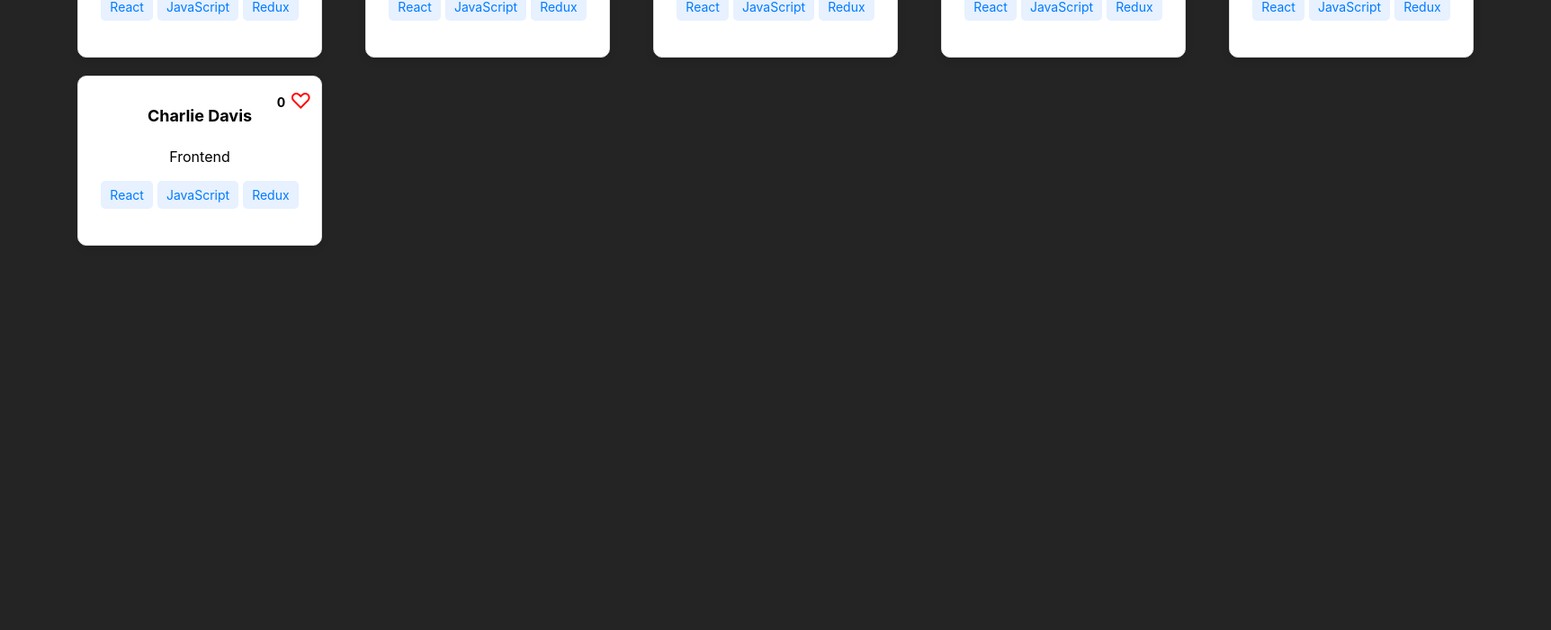
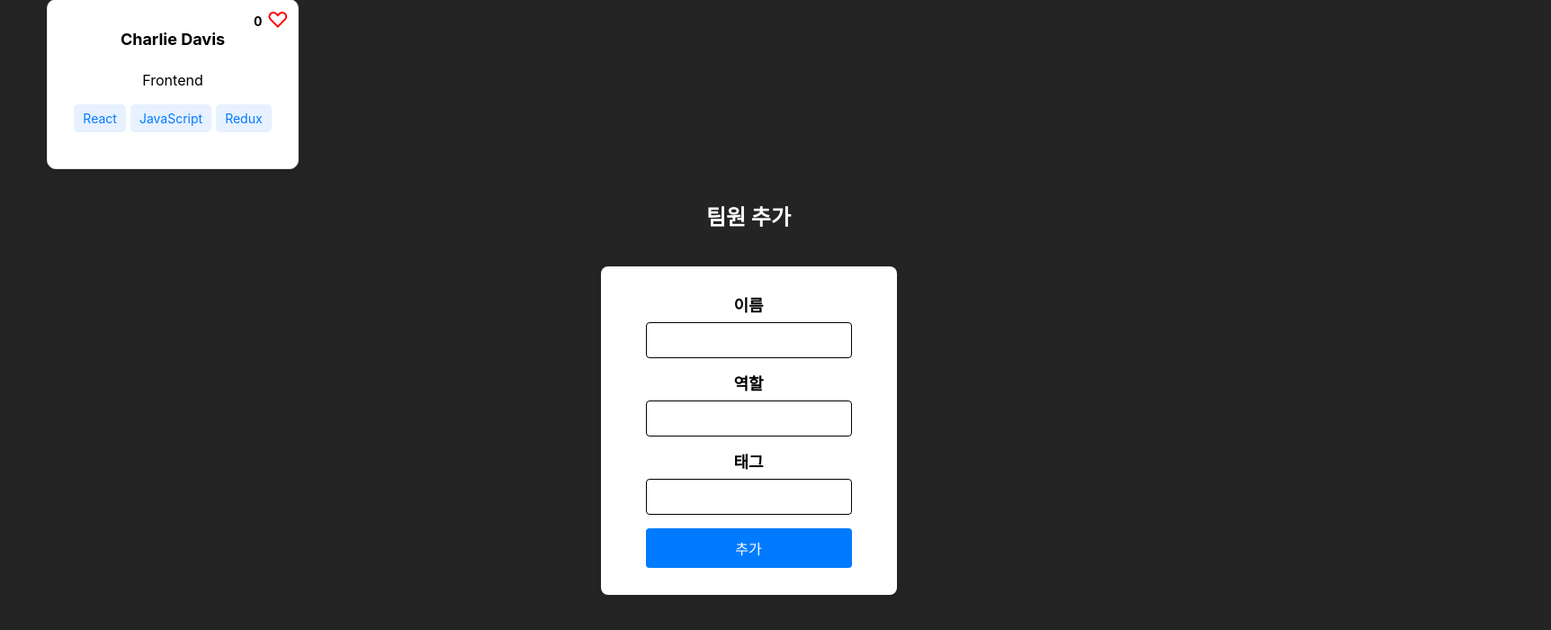
Before and after one commit to jijun0129/likelion-assignment, a React (Vite) app: page / in a window 1280 px wide. Shown: the part 370-1070 px from the top of the page at 90% size, 1724 px wide, since content can reach past the window. Before the commit the page ends 800 px from the top, so only its background shows below. Built offline with nearby package versions, Linux system fonts and the light colour scheme; a web font is replaced by a local one.

Commit message:
Feat: 팀원 상세보기 모달 기능, 팀원 추가 기능 구현

```diff
--- a/src/App.css
+++ b/src/App.css
@@ -18,7 +18,6 @@
 body {
   margin: 0;
   display: flex;
-  place-items: center;
   min-width: 320px;
   min-height: 100vh;
 }
--- a/src/components/AddForm.jsx
+++ b/src/components/AddForm.jsx
@@ -1,5 +1,93 @@
+import styled from "styled-components";
+import usePeopleStore from "../store/zustand.js";
+
+const Form = styled.form`
+  display: flex;
+  flex-direction: column;
+  max-width: 400px;
+  margin: 0 auto;
+  padding: 30px 50px;
+  background-color: #ffffff;
+  border-radius: 8px;
+  box-shadow: 0 2px 10px rgba(0, 0, 0, 0.1);
+  gap: 15px;
+  color: black;
+`;
+
+const InputDiv = styled.div`
+  display: flex;
+  flex-direction: column;
+`;
+const Label = styled.label`
+  font-size: 18px;
+  margin-bottom: 5px;
+  font-weight: bold;
+`;
+
+const Input = styled.input`
+  color: black;
+  padding: 10px;
+  border: 1px solid black;
+  background-color: #ffffff;
+  border-radius: 4px;
+  font-size: 16px;
+`;
+
+const Button = styled.button`
+  padding: 10px;
+  background-color: #007bff;
+  color: white;
+  border: none;
+  border-radius: 4px;
+  font-size: 16px;
+  cursor: pointer;
+  &:hover,
+  &:active,
+  &:focus {
+    background-color: #0056b3;
+  }
+`;
+
 const AddForm = () => {
-  return;
+  const people = usePeopleStore((state) => state.people);
+  const setPeople = usePeopleStore((state) => state.setPeople);
+  const handleSubmit = (e) => {
+    e.preventDefault();
+    const formData = new FormData(e.target);
+    const newPerson = {
+      id: Date.now(),
+      name: formData.get("name"),
+      position: formData.get("position"),
+      tag: formData
+        .get("tag")
+        .split(",")
+        .map((tag) => tag.trim()),
+      heart: false,
+      heartCount: 0,
+    };
+
+    setPeople([...people, newPerson]);
+
+    e.target.reset();
+  };
+
+  return (
+    <Form onSubmit={handleSubmit}>
+      <InputDiv>
+        <Label htmlFor="name">이름</Label>
+        <Input type="text" id="name" name="name" required />
+      </InputDiv>
+      <InputDiv>
+        <Label htmlFor="position">역할</Label>
+        <Input type="text" id="position" name="position" required />
+      </InputDiv>
+      <InputDiv>
+        <Label htmlFor="tag">태그</Label>
+        <Input type="text" id="tag" name="tag" required />
+      </InputDiv>
+      <Button type="submit">추가</Button>
+    </Form>
+  );
 };
 
 export default AddForm;
--- a/src/components/TeamCard.jsx
+++ b/src/components/TeamCard.jsx
@@ -22,7 +22,7 @@ const HeartDiv = styled.div`
   display: flex;
   align-items: center;
   justify-content: center;
-  top: 10px;
+  top: 5px;
   right: 10px;
 `;
 const Heart = styled.div`
@@ -69,13 +69,8 @@ const TagP = styled.p`
   margin: 5px 0;
 `;
 
-const TeamCard = ({ person }) => {
+const TeamCard = ({ person, onClick }) => {
   const toggleHeart = usePeopleStore((state) => state.toggleHeart);
-
-  const handleCardClick = () => {
-    console.log("Card clicked");
-    // ♡
-  };
 
   const handleHeartClick = (e, id) => {
     e.stopPropagation();
@@ -83,7 +78,7 @@ const TeamCard = ({ person }) => {
   };
 
   return (
-    <CardDiv onClick={handleCardClick}>
+    <CardDiv onClick={onClick}>
       <HeartDiv>
         <HeartCount>{person.heartCount}</HeartCount>
         <Heart onClick={(e) => handleHeartClick(e, person.id)}>{person.heart ? "♥" : "♡"}</Heart>
--- a/src/components/TeamModal.jsx
+++ b/src/components/TeamModal.jsx
@@ -1,5 +1,127 @@
-const TeamModal = () => {
-  return;
+import styled from "styled-components";
+import { useState, useEffect } from "react";
+
+import profile from "../assets/default_profile.png";
+
+const ModalBackdrop = styled.div`
+  position: fixed;
+  top: 0;
+  left: 0;
+  right: 0;
+  bottom: 0;
+  background: rgba(0, 0, 0, 0.5);
+  z-index: 1000;
+  opacity: ${(props) => (props.show ? 1 : 0)};
+  transition: opacity 0.3s;
+`;
+
+const ModalBox = styled.div`
+  position: fixed;
+  top: 50%;
+  left: 50%;
+  transform: translate(-50%, -50%);
+  width: 400px;
+  background: #ffffff;
+  border-radius: 16px;
+  padding: 20px;
+  z-index: 1001;
+  color: black;
+`;
+
+const ModalDiv = styled.div`
+  display: flex;
+  flex-direction: column;
+  position: relative;
+`;
+
+const CloseButton = styled.button`
+  color: inherit;
+  border: none;
+  background: none;
+  font-size: 24px;
+  cursor: pointer;
+  position: absolute;
+  top: 10px;
+  right: 10px;
+`;
+
+const CustomerDataDiv = styled.div`
+  display: flex;
+  flex-direction: column;
+  align-items: center;
+  margin: 20px 0;
+  font-size: 16px;
+  font-weight: 500;
+`;
+
+const TitleH2 = styled.h2`
+  font-size: 22px;
+  font-weight: 600;
+  margin-bottom: 20px;
+`;
+
+const Img = styled.img`
+  width: 200px;
+  height: 200px;
+`;
+
+const ContextP = styled.p`
+  font-size: 16px;
+  font-weight: 500;
+  margin-bottom: 5px;
+`;
+
+const TagDiv = styled.div`
+  display: flex;
+  flex-wrap: wrap;
+  justify-content: center;
+  margin: 5px 0 10px 0;
+  gap: 5px;
+`;
+
+const TagP = styled.p`
+  border-radius: 5px;
+  background-color: #e7f1ff;
+  font-size: 14px;
+  color: #007bff;
+  padding: 5px 10px;
+  margin: 5px 0;
+`;
+
+const TeamModal = ({ handleModalClose, selectedPerson }) => {
+  const [show, setShow] = useState(false);
+
+  useEffect(() => {
+    if (selectedPerson) setShow(true);
+  }, [selectedPerson]);
+
+  const closeWithFade = () => {
+    setShow(false);
+    setTimeout(() => {
+      handleModalClose();
+    }, 300);
+  };
+
+  if (!selectedPerson) return null;
+  return (
+    <ModalBackdrop show={show} onClick={closeWithFade}>
+      <ModalBox onClick={(e) => e.stopPropagation()}>
+        <ModalDiv>
+          <CloseButton onClick={closeWithFade}>×</CloseButton>
+          <CustomerDataDiv>
+            <TitleH2>{selectedPerson.name}</TitleH2>
+            <Img src={profile} alt="Profile" />
+            <ContextP>{selectedPerson.position}</ContextP>
+            <TagDiv>
+              {selectedPerson.tag.map((tag) => (
+                <TagP key={`${selectedPerson.id}+${tag}`}>{tag}</TagP>
+              ))}
+            </TagDiv>
+          </CustomerDataDiv>
+        </ModalDiv>
+      </ModalBox>
+    </ModalBackdrop>
+  );
 };
 
 export default TeamModal;
--- a/src/pages/Home.jsx
+++ b/src/pages/Home.jsx
@@ -1,15 +1,16 @@
 import styled from "styled-components";
 import { mockData } from "../data/mock_data";
 import TeamCard from "../components/TeamCard.jsx";
-import { useEffect } from "react";
+import { useEffect, useState } from "react";
 import usePeopleStore from "../store/zustand.js";
+import TeamModal from "../components/TeamModal.jsx";
+import AddForm from "../components/AddForm.jsx";
 
 const ContainerDiv = styled.div`
   display: flex;
   flex-direction: column;
   padding: 20px;
   gap: 20px;
-  align-items: center;
 `;
 
 const TitleH1 = styled.h1`
@@ -19,17 +20,27 @@ const TitleH1 = styled.h1`
 
 const ListDiv = styled.div`
   display: grid;
-  grid-template-columns: repeat(auto-fill, minmax(300px, 1fr));
-  gap: 20px;
-  justify-items: center;
+  grid-template-columns: repeat(auto-fill, minmax(280px, 1fr));
+  gap: 40px;
   max-width: 1680px;
-  padding: 20px;
   margin: 0 auto;
 `;
 
 const Home = () => {
+  const [isModalOpen, setIsModalOpen] = useState(false);
+  const [selectedPerson, setSelectedPerson] = useState(null);
   const people = usePeopleStore((state) => state.people);
   const setPeople = usePeopleStore((state) => state.setPeople);
+
+  const toggleModal = (person) => {
+    setIsModalOpen(!isModalOpen);
+    setSelectedPerson(person);
+  };
+
+  const handleModalClose = () => {
+    setIsModalOpen(false);
+    setSelectedPerson(null);
+  };
 
   useEffect(() => {
     if (people.length === 0) {
@@ -39,12 +50,15 @@ const Home = () => {
 
   return (
     <ContainerDiv>
-      <TitleH1>Team Members</TitleH1>
+      <TitleH1>팀원 프로필</TitleH1>
       <ListDiv>
         {people.map((person) => {
-          return <TeamCard key={person.id} person={person} />;
+          return <TeamCard key={person.id} person={person} onClick={() => toggleModal(person)} />;
         })}
       </ListDiv>
+      <TitleH1>팀원 추가</TitleH1>
+      <AddForm />
+      {isModalOpen && <TeamModal handleModalClose={handleModalClose} selectedPerson={selectedPerson} />}
     </ContainerDiv>
   );
 };
```
Also changed, not shown: src/assets/default_profile.png (added).
